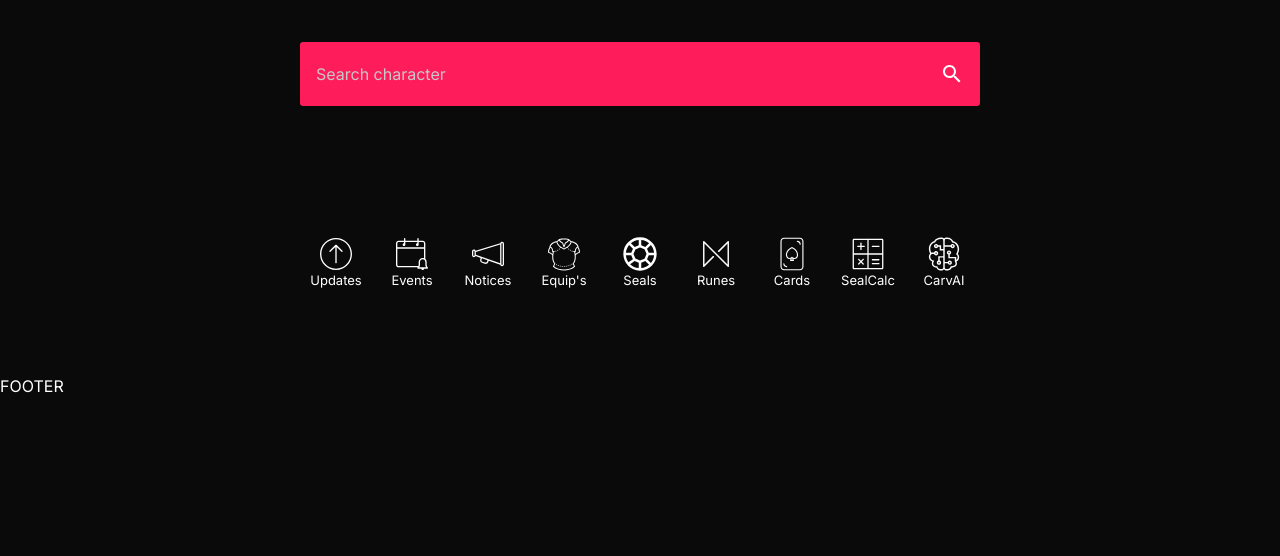
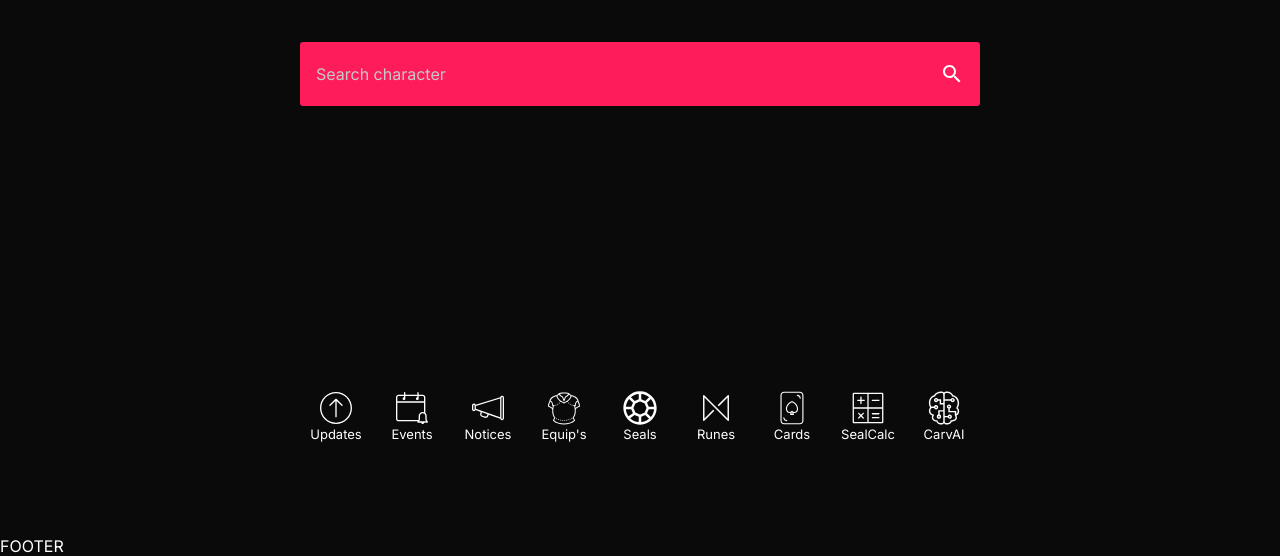
Before and after one commit to JoonsubHwang/esthers-la, a React app: page / in a window 1280 px wide. Shown: the part 310-866 px from the top of the page. Before the commit the page ends 800 px from the top, so only its background shows below. Built offline with nearby package versions, Linux system fonts and the light colour scheme.

Commit message:
Moved #menu-list to the bottom of screen on laptop

```diff
--- a/src/Main/Main.sass
+++ b/src/Main/Main.sass
@@ -36,14 +36,14 @@
         background: $primary-color
         margin-bottom: 14vh
         @include for-laptop-up
-            margin-bottom: 8rem
+            margin-bottom: calc(100vh - #{$navbar-height} - (2 * #{$xsmall-padding}) - 10rem - 6vh - 4rem - 4rem - (3 * 2rem))
 
         > *
             height: $searchbar-height
             padding: 0 $xsmall-padding
             @include for-laptop-up
                 height: $searchbar-height-laptop
-                padding: 1rem // TODO: use variable
+                padding: 1rem
             background: none
             color: $fg-color
 
@@ -68,6 +68,7 @@
         max-width: calc(3 * 4rem + #{2 * $gap})
         @include for-laptop-up
             column-gap: $gap-laptop
+            height: 4rem
             max-width: 100%
         place-content: center
 
```
